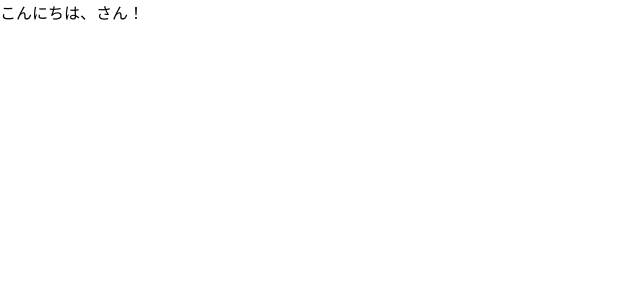
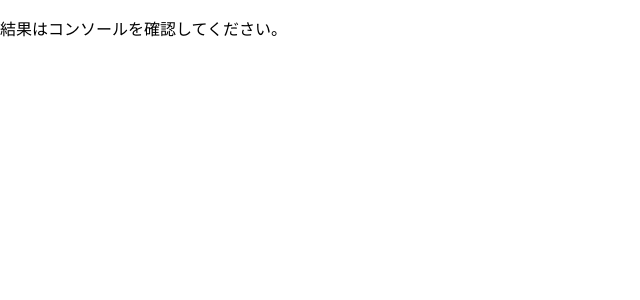
Before and after one commit to hiroyannnn/React-sokushu-, a React (Create React App) app in the folder quick-react/: page / in a window 1280 px wide. Shown: the top 300 px of the page, without its empty margins (0-640 px from the left). Built offline with nearby package versions, Linux system fonts and the light colour scheme.

Commit message:
prop-type

```diff
--- a/quick-react/package.json
+++ b/quick-react/package.json
@@ -3,6 +3,7 @@
   "version": "0.1.0",
   "private": true,
   "dependencies": {
+    "prop-types": "^15.7.2",
     "react": "^16.8.3",
     "react-dom": "^16.8.3",
     "react-scripts": "2.1.5"
--- /dev/null
+++ b/quick-react/src/MyProps.js
@@ -0,0 +1,15 @@
+import React, { Component } from 'react';
+import PropTypes from 'prop-types';
+
+export class Member { }
+
+export default class MyProp extends Component {
+    render() {
+        console.log(this.props);
+        return <p>結果はコンソールを確認してください。</p>;
+    }
+}
+MyProp.propTypes = {
+    // Member型のプロパティ
+    prop1: PropTypes.instanceOf(Member),
+};
--- a/quick-react/src/index.js
+++ b/quick-react/src/index.js
@@ -8,6 +8,7 @@ import MyType from './MyType';
 import MyAttrMulti from './MyAttrMulti';
 import MyHelloConponent from './MyHelloConponent';
 import MyBook from './MyBook';
+import MyProp, { Member } from './MyProps';
 
 // multi
 // const data = {
@@ -29,7 +30,7 @@ ReactDOM.render(
     // <App />,
 
     // prop-basic
-    <MyHello />,
+    // <MyHello />,
 
     // props -2
     // propsの渡し方は下記のように色々
@@ -61,7 +62,9 @@ ReactDOM.render(
     // comp-nest
     // <MyBook info={book} />,
 
-
+    // prop-type
+    // <MyProp prop1={new Member()} />,
+    <MyProp prop1="hoge" />,
     document.getElementById('root')
 
 );
```
Also changed, not shown: 1 other file (tests, documents, lock files or other folders).
